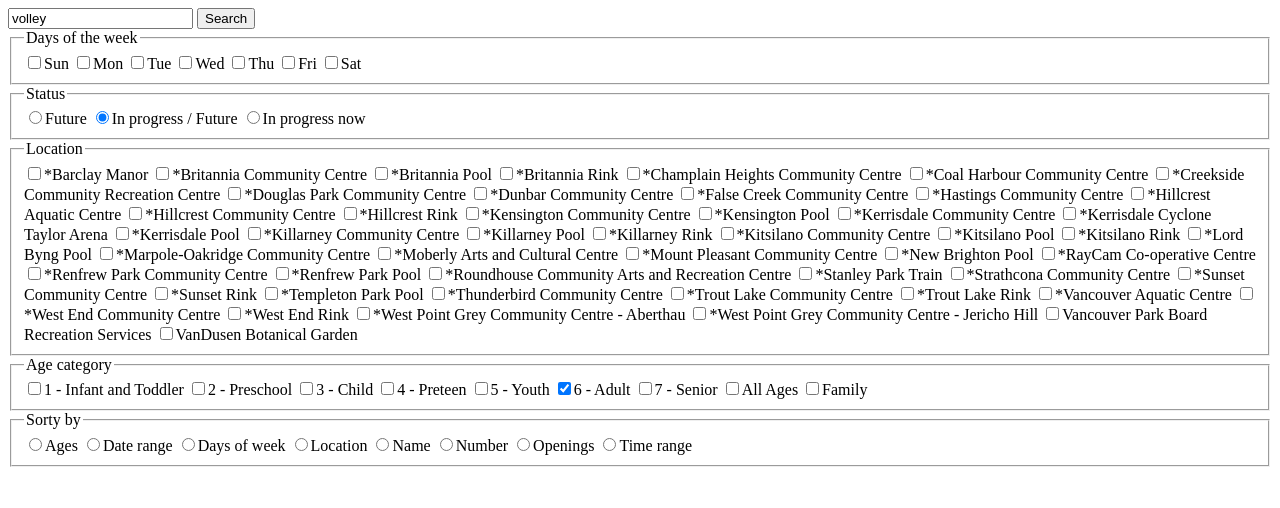
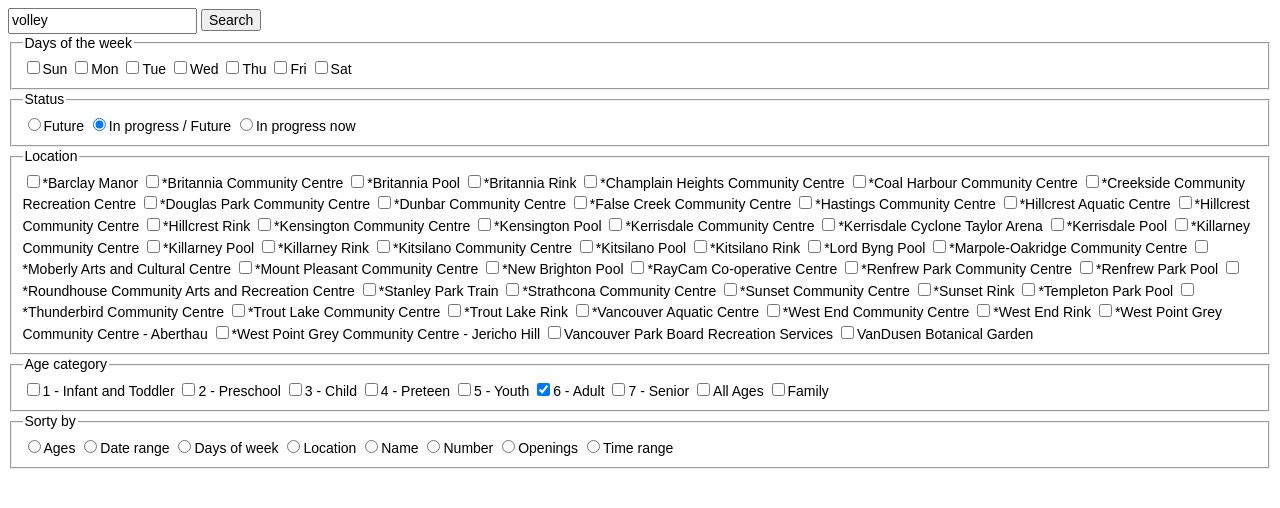
Before and after one commit to electricg/vancouver-community-centres, a plain HTML site: page index.html in a window 1280 px wide. Drawn offline with Linux system fonts and the light colour scheme.

Commit message:
Added basic style

```diff
--- /dev/null
+++ b/css/main.css
@@ -0,0 +1,17 @@
+*, *:after, *:before {
+  -webkit-box-sizing: border-box;
+     -moz-box-sizing: border-box;
+          box-sizing: border-box;
+}
+html {
+  font-size: 14px;
+}
+body, input {
+  font-family: Arial, sans-serif;
+  font-size: 1rem;
+  line-height: 1.4;
+}
+label, input[type=submit] {
+  cursor: pointer;
+  user-select: none;
+}
--- a/index.html
+++ b/index.html
@@ -7,6 +7,7 @@
   <meta name="author" content="Giulia Alfonsi - @electric_g">
   <meta name="robots" content="noindex,nofollow">
   <title>Vancouver Community Centres</title>
+  <link rel="stylesheet" href="css/main.css">
 </head>
 <body>
 
```
